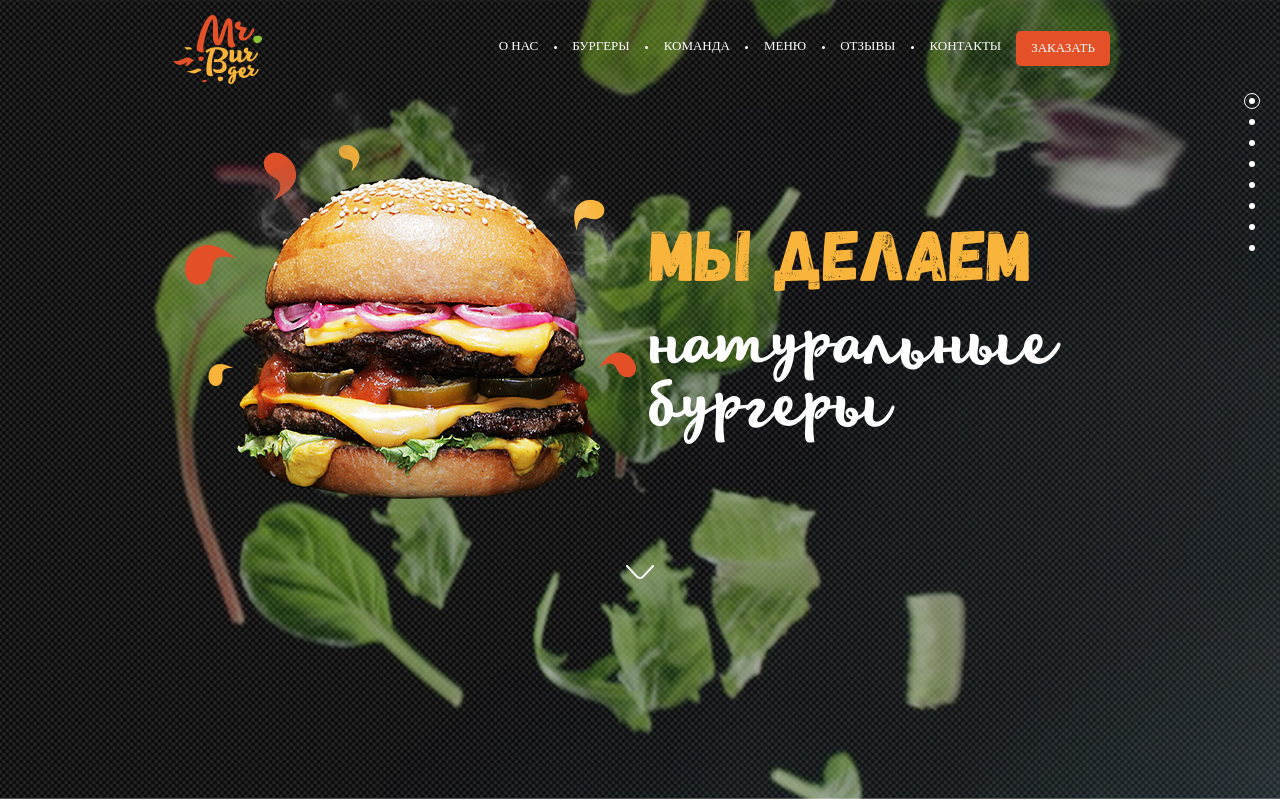
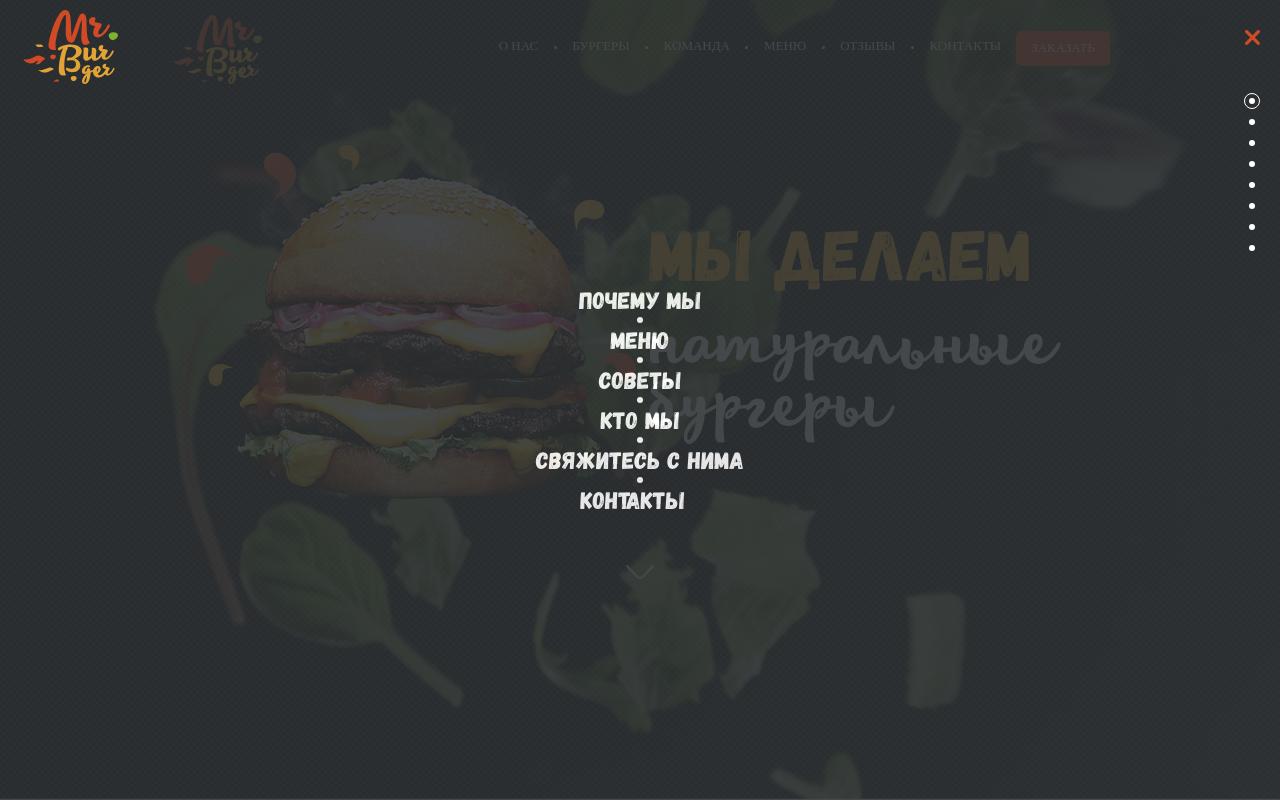
Before and after one commit to bermitti/burgers, a plain HTML site: page index.html in a window 1280 px wide. Shown: the top 800 px of the page. Drawn offline with Linux system fonts and the light colour scheme; a web font is replaced by a local one.

Commit message:
adaptive intro section

```diff
--- a/index.html
+++ b/index.html
@@ -879,7 +879,41 @@
 		<li class="aside-nav__item"><a class="aside-nav__link" href="#"></a></li>
 		<li class="aside-nav__item"><a class="aside-nav__link" href="#"></a></li>
 		<li class="aside-nav__item"><a class="aside-nav__link" href="#"></a></li>
-	</ul>
-
+    </ul>
+        <!-- ВСПЛЫВАШКА ДЛЯ ТЕЛЕФОНА -->
+    <div class="humburger-menu">
+        <div class="humburger-menu__logo">
+            <a class="humburger-menu__logo-link" href="">
+                <img class="humburger-menu__logo-img" src="img/humburger-menu/logo.svg" alt="">
+            </a>
+        </div>
+        <div class="humburger-menu__item">
+            <nav class="nav-humburger">
+                <ul class="nav-humburger__list">
+                    <li class="nav-humburger__item">
+                        <a href="#" class="nav-humburger__link">почему мы</a>
+                    </li>
+                    <li class="nav-humburger__item">
+                        <a href="#" class="nav-humburger__link">меню</a>
+                    </li>
+                    <li class="nav-humburger__item">
+                        <a href="#" class="nav-humburger__link">советы</a>
+                    </li>
+                    <li class="nav-humburger__item">
+                        <a href="#" class="nav-humburger__link">кто мы</a>
+                    </li>
+                    <li class="nav-humburger__item">
+                        <a href="#" class="nav-humburger__link">свяжитесь с нима</a>
+                    </li>
+                    <li class="nav-humburger__item">
+                        <a href="#" class="nav-humburger__link">контакты</a>
+                    </li>
+                </ul>
+            </nav>
+        </div>
+        <a class="humburger-menu__close" href="">
+            <img class="humburger-menu__close-icon" src="img/humburger-menu/close.svg" alt="">
+        </a>
+    </div>
 </body>
 </html>
--- a/scss/layout/base.scss
+++ b/scss/layout/base.scss
@@ -9,6 +9,7 @@ body {
     font-weight: 300;
     font-size: rem(14px);
     line-height: 1.42;
+    position: relative;
 }
 .wrapper {
     min-height: 100%;
@@ -48,6 +49,6 @@ a {
     text-decoration: none;
 }
 
-@media screen and (max-width: 480px){
+// @media screen and (max-width: 480px){
 
-}
+// }
--- a/scss/main.scss
+++ b/scss/main.scss
@@ -30,6 +30,7 @@ $phones: 480px;
 @import 'pages/map';
 @import 'pages/aside-nav';
 @import 'pages/intro-menu';
+@import 'pages/burger-menu';
 
 
 //types
--- /dev/null
+++ b/scss/pages/burger-menu.scss
@@ -0,0 +1,55 @@
+
+.humburger-menu{
+    position: fixed;
+    top: 0;
+    left: 0;
+    right: 0;
+    bottom: 0;
+    background: rgba(47,50,52,.99);
+    align-items: center;
+    justify-content: center;
+    z-index: 99;
+    display: flex;
+    opacity: 0.9;
+    transition: opacity .3s;
+    &__logo{
+        position: absolute;
+        top: rem(10px);
+        left: rem(20px);
+    }
+    &__close{
+        position: absolute;
+        top: rem(30px);
+        right: rem(20px);
+    }
+    &__close-icon{
+        fill: #fff;
+    }
+}
+.nav-humburger__item{
+    display: flex;;
+    flex-direction: column;
+    justify-content: center;
+    align-items: center;
+    &:after{
+        display: inline-block; /*рисуем точки после li*/
+        vertical-align: middle;
+        content: '';
+        width: rem(6px);
+        height: rem(6px);
+        border-radius: rem(3px);
+        background-color: #fff;
+        margin: 0 rem(12px); /*ставим по центру между li*/
+    }
+    &:last-child{
+        margin-right: rem(15px); /*поставил отступ после крайней  li*/
+            &:after{
+                display: none; /*убрал точку после крайней  li*/
+            }
+    }
+}
+
+.nav-humburger__link{
+    font-family: 'Gagalin-Regular';
+    font-size: rem(24px);
+}
```
Also changed, not shown: css/main.css, img/humburger-menu/close.svg (added), img/humburger-menu/logo.svg (added), 1 other file.
